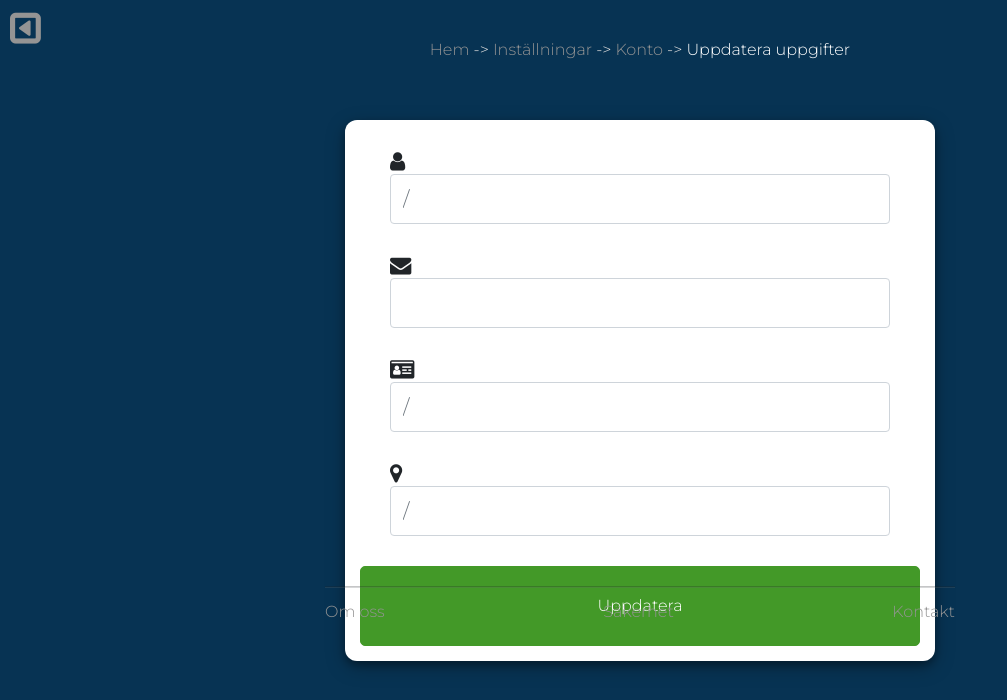
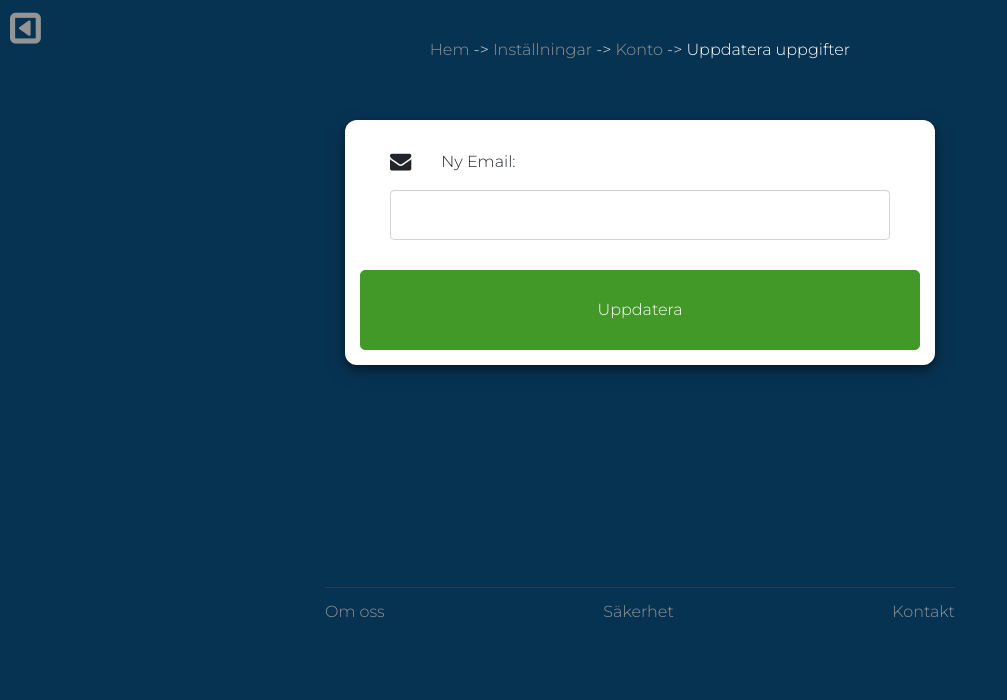
Before and after one commit to lundkvistarn/Kandidatprojekt_E-Leg, a Node server app: template Databas/views/updateAcc.hbs in a window 1280 px wide. Shown: the part 100-800 px from the top of the page, without its empty margins (0-1007 px from the left). Run offline with Node 20, Linux system fonts and the light colour scheme; the template is opened without the code that fills it, so the values that code supplies are empty.

Commit message:
UpdateAcc nu funktionell
Går att uppdatera sin email i inställningar -> konto -> uppdatera uppgifter

```diff
--- a/Databas/routes/auth.js
+++ b/Databas/routes/auth.js
@@ -18,6 +18,6 @@ router.post('/new_request', authController.new_request);
 
 router.post("/addInfo", authController.addInfo); //n�r n�gon klickar p� register k�rs funktionen register i auth.js - AL
 
-//router.post('/updateAcc', authController.updateAcc);
+router.post('/updateAcc', authController.updateAcc);
 
 module.exports = router; //exportar router - AL
--- a/Databas/views/profile.hbs
+++ b/Databas/views/profile.hbs
@@ -71,7 +71,7 @@
                 <button class="button" type="submit">Bekräfta inkommande förfrågning</button>
             </form>
             <form method="GET" action="/leg">
-                <button class="button" type="submit"> <i class="fa fa-qrcode"></i>Legitimera med QR-kod</button>
+                <button class="button" type="submit"> <i class="fa fa-qrcode fa-fw"></i>Legitimera med QR-kod</button>
             </form>
 
         </div>
--- a/Databas/views/updateAcc.hbs
+++ b/Databas/views/updateAcc.hbs
@@ -60,39 +60,33 @@
 
         <div class="button_container">
 
-    <!--        <div>
-                <img src="../fifflaren.jpg" id="checkmark" alt="checkmark">
-            </div>
-    -->
                 <form action="/auth/updateAcc" method="POST">
 
+    <!--                <div class="form-group">
+                        <i id="iSpace" class="fa fa-user fa-lg"></i>
+                        <input type="text" class="form-control" id="name" name="newname" placeholder={{user.name}} />
+                    </div>
+    -->
+
                     <div class="form-group">
-                        <i id="iSpace" class="fa fa-user fa-lg"></i>
-                        <input type="text" class="form-control" id="name" name="name" placeholder={{user.name}} />
+                        <p><i id="iSpace" class="fa fa-envelope fa-lg"></i>Ny Email:</p>
+                        <input type="email" class="form-control" id="email" name="newemail" placeholder={{user.email}}>
                     </div>
 
-
-                    <div class="form-group">
-                        <i id="iSpace" class="fa fa-envelope fa-lg"></i>
-                        <input type="email" class="form-control" id="email" name="email" placeholder={{user.email}}>
-                    </div>
-
-
+    <!--
                      <div class="form-group">
                          <i id="iSpace" class="fa fa-id-card fa-lg"></i>
-                        <input type="personid" class="form-control" id="personID" name="personID" placeholder={{user.personid}} />
+                        <input type="personid" class="form-control" id="personID" name="newpersonID" placeholder={{user.personid}} />
                     </div>
 
 
                      <div class="form-group">
                          <i id="iSpace" class="fa fa-map-marker fa-lg"> </i>
-                        <input type="adress" class="form-control" id="adress" name="adress" placeholder={{user.address}} />
+                        <input type="adress" class="form-control" id="address" name="newaddress" placeholder={{user.address}} />
                     </div>
-
+    -->
                     <button type="submit" class="button" id="b_green">Uppdatera</button>
                 </form>
-
-
 
         </div>
 
```
Also changed, not shown: Databas/controllers/auth.js (+63 -14 lines).
